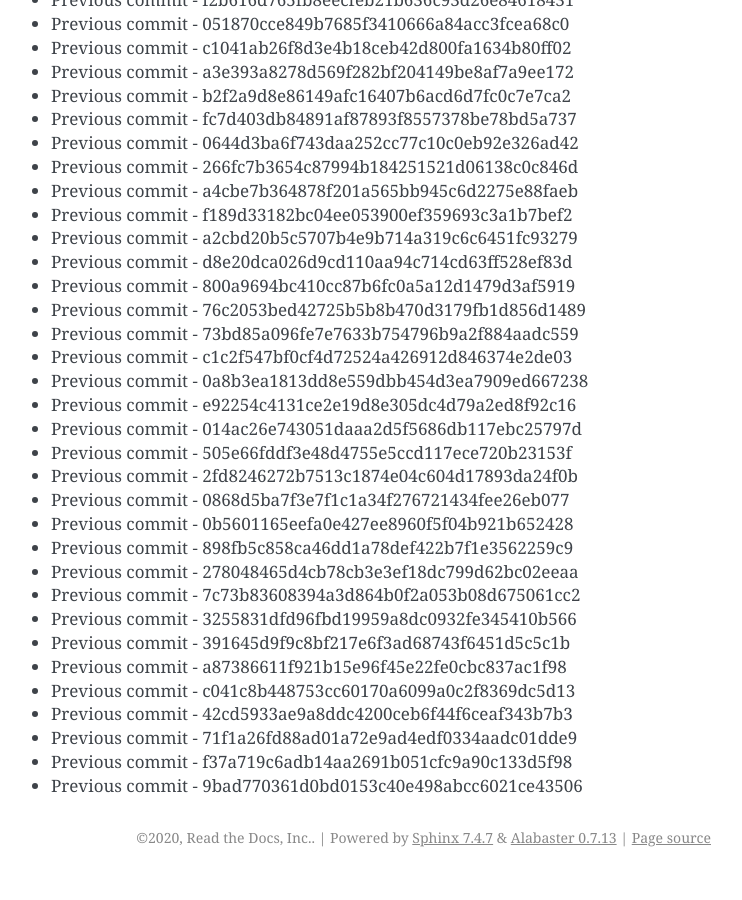
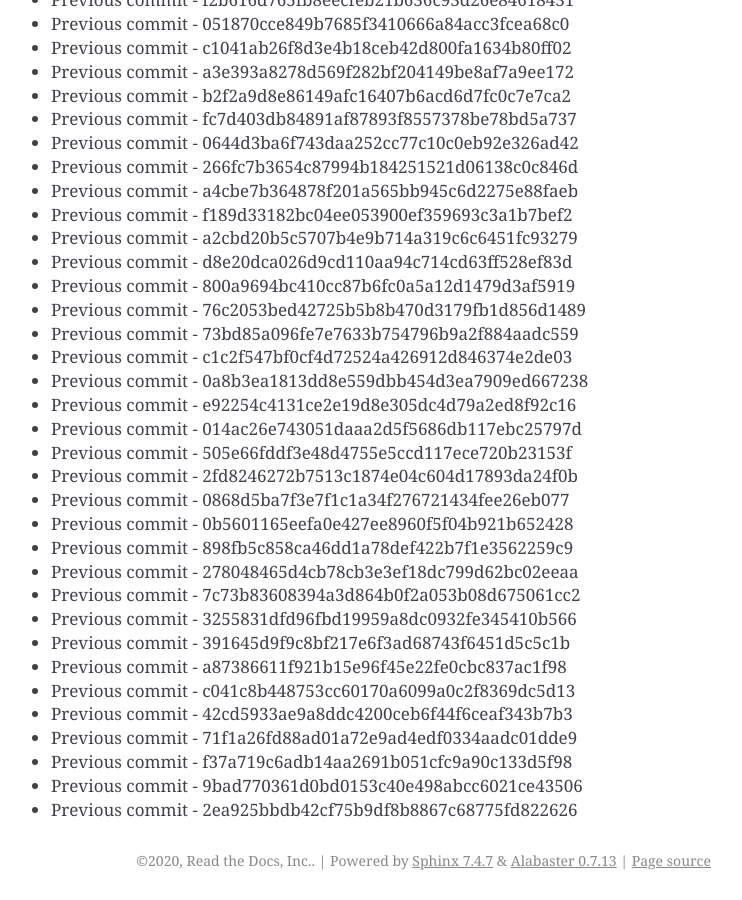
Before and after one commit to readthedocs/rtd-git-stresstest, a Sphinx documentation site: the page built from docs/updates.rst, in a window 1280 px wide and 900 px high, scrolled down 66977 px. Shown: the whole window, without its empty margins (399-1141 px from the left). Built offline with Sphinx 7.4.7, drawn with Linux system fonts in a browser that asks for light colours; before the commit the page ends 67854 px from its top, so only the background shows below that.

Commit message:
Generating commit from previous: 2ea925bbdb42cf75b9df8b8867c68775fd822626

```diff
--- a/docs/updates.rst
+++ b/docs/updates.rst
@@ -2846,3 +2846,4 @@ It can be tested for any performance characteristics.
 * Previous commit - 71f1a26fd88ad01a72e9ad4edf0334aadc01dde9
 * Previous commit - f37a719c6adb14aa2691b051cfc9a90c133d5f98
 * Previous commit - 9bad770361d0bd0153c40e498abcc6021ce43506
+* Previous commit - 2ea925bbdb42cf75b9df8b8867c68775fd822626
```
